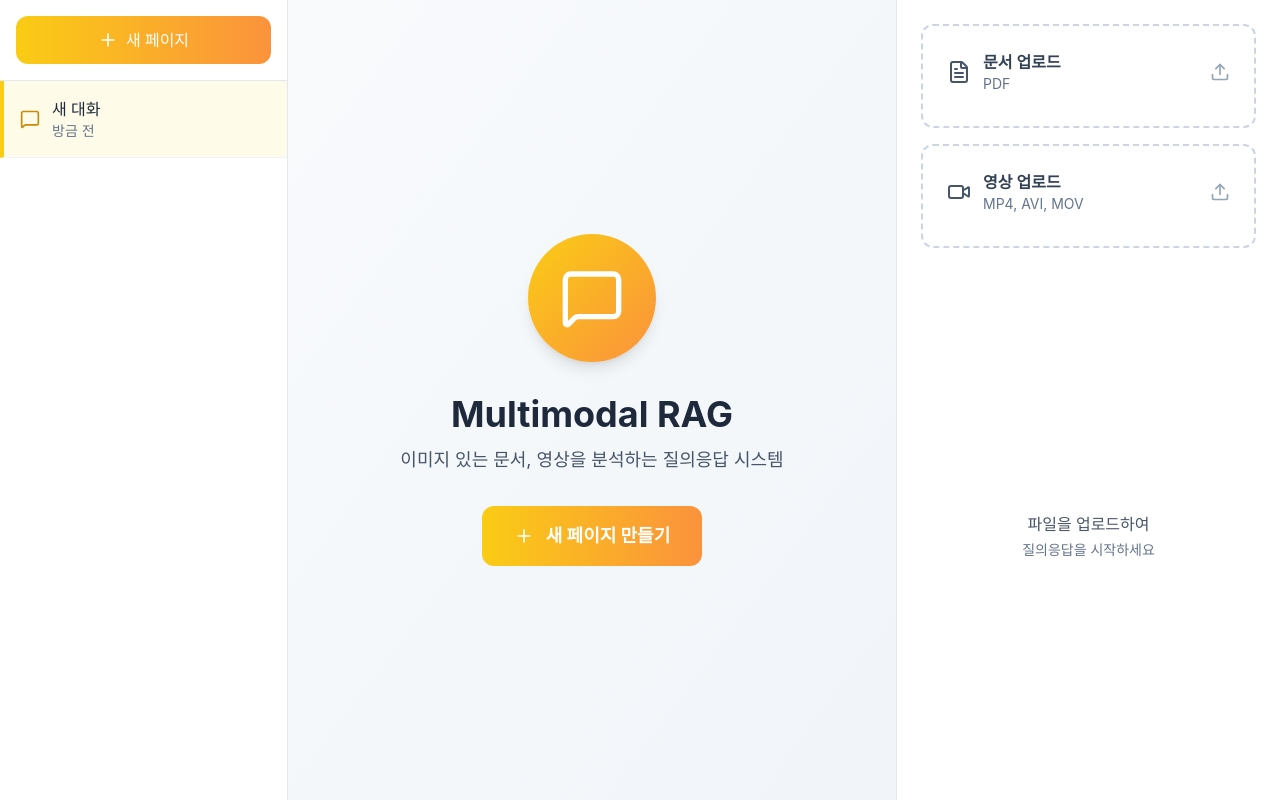
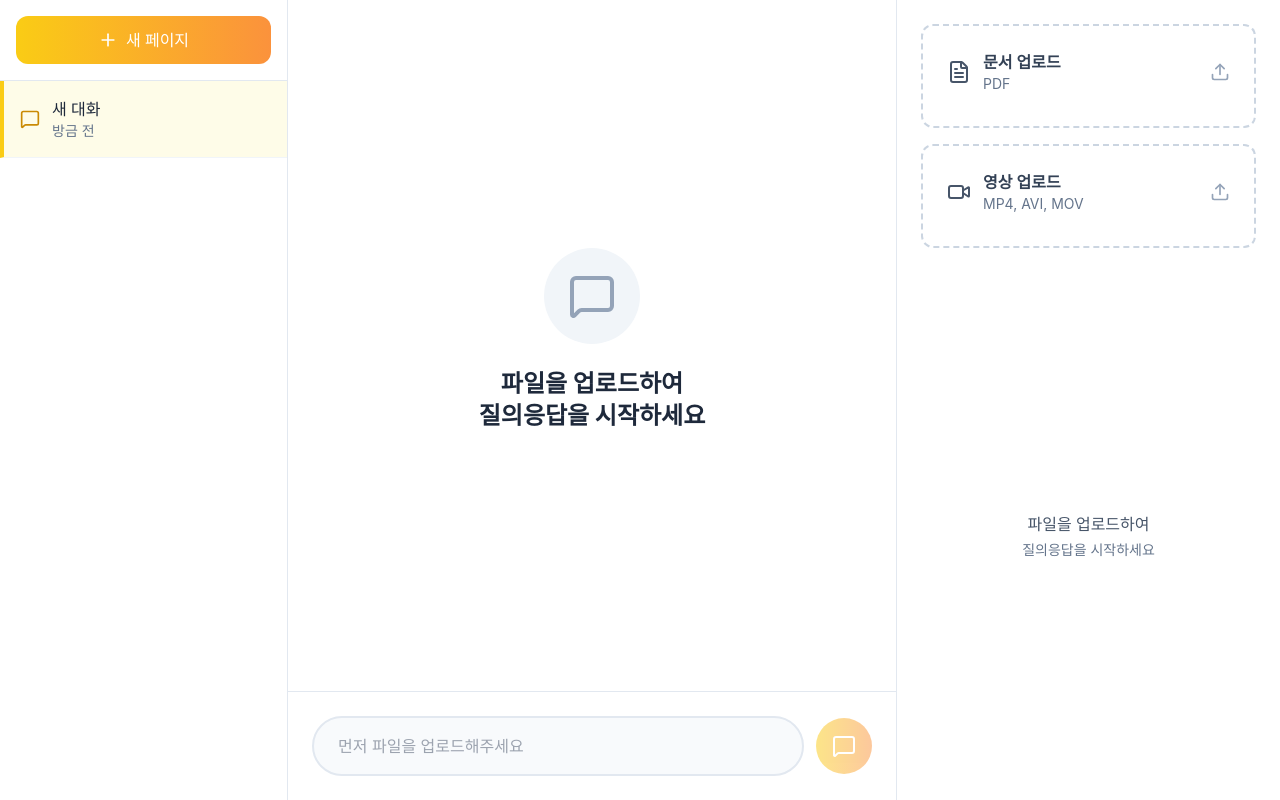
Before and after one commit to SungJuyeon/multimodal_RAG_System, a React (Create React App) app in the folder frontend/: page / in a window 1280 px wide. Both pictures are taken after a click on the button "새 페이지 만들기". Built offline with nearby package versions, Linux system fonts and the light colour scheme.

Commit message:
feat: RAG 시스템이 만들어지면 질의응답하는 화면으로 변경됨

```diff
--- a/frontend/src/components/ChatArea.js
+++ b/frontend/src/components/ChatArea.js
@@ -1,18 +1,54 @@
-import React, { useState } from 'react';
-import { MessageSquare, Plus } from 'lucide-react';
+import React, { useState } from "react";
+import { MessageSquare, Plus, Loader2 } from "lucide-react";
+import Message from "./Message";
 
-function ChatArea({ onNewConv }) {
-return (
-      <div className="flex-1 flex items-center justify-center bg-gradient-to-br from-slate-50 to-slate-100">
+function ChatArea({ conversation, onNewConv, onSendMessage }) {
+  const [inputValue, setInputValue] = useState("");
+  const [isQuerying, setIsQuerying] = useState(false);
+  const [messages, setMessages] = useState([]);
+
+  const handleSend = () => {
+    if (!inputValue.trim() || !conversation) return;
+
+    const userMsg = {
+      id: Date.now(),
+      type: "user",
+      content: inputValue,
+      timestamp: new Date().toLocaleTimeString(),
+    };
+
+    setMessages((prev) => [...prev, userMsg]);
+    setInputValue("");
+    setIsQuerying(true);
+
+    // mock AI 답변
+    setTimeout(() => {
+      const aiMsg = {
+        id: Date.now() + 1,
+        type: "ai",
+        content: "이건 mock AI 답변입니다.",
+        timestamp: new Date().toLocaleTimeString(),
+        videoSources: [
+          { time: "00:01:23", text: "참고 영상 구간" },
+        ],
+      };
+      setMessages((prev) => [...prev, aiMsg]);
+      setIsQuerying(false);
+    }, 1000);
+  };
+
+  if (!conversation) {
+    return (
+      <div className="flex-1 flex items-center justify-center bg-white">
         <div className="text-center max-w-md px-8">
-          <div className="w-32 h-32 bg-gradient-to-br from-yellow-400 to-orange-400 rounded-full mx-auto mb-8 flex items-center justify-center shadow-lg">
-            <MessageSquare className="w-16 h-16 text-white" />
+          <div className="w-40 h-40 bg-gradient-to-br from-yellow-100 to-orange-100 rounded-full mx-auto mb-8 flex items-center justify-center">
+            <MessageSquare className="w-20 h-20 text-orange-400" strokeWidth={2} />
           </div>
-          <h1 className="text-4xl font-bold text-slate-800 mb-3">
+          <h1 className="text-4xl font-bold text-slate-900 mb-4">
             Multimodal RAG
           </h1>
-          <p className="text-slate-600 mb-8 text-lg">
-            이미지 있는 문서, 영상을 분석하는 질의응답 시스템
+          <p className="text-slate-600 mb-2 text-lg">
+            문서, 영상을 먼저 업로드하고 무엇이든 물어보세요
           </p>
           <button
             onClick={onNewConv}
@@ -24,6 +60,67 @@ return (
         </div>
       </div>
     );
+  }
+
+  return (
+    <div className="flex-1 flex flex-col bg-white">
+      {/* 메시지 영역 */}
+      <div className="flex-1 overflow-y-auto p-6 space-y-4">
+        {messages.length === 0 && (
+          <div className="h-full flex items-center justify-center">
+            <div className="text-center max-w-md">
+              <div className="w-24 h-24 bg-slate-100 rounded-full mx-auto mb-6 flex items-center justify-center">
+                <MessageSquare className="w-12 h-12 text-slate-400" />
+              </div>
+              <h3 className="text-2xl font-bold text-slate-800 mb-3">
+                파일을 업로드하여<br />
+                질의응답을 시작하세요
+              </h3>
+            </div>
+          </div>
+        )}
+
+        {messages.map((msg) => (
+          <Message key={msg.id} message={msg} />
+        ))}
+
+        {isQuerying && (
+          <div className="flex justify-start">
+            <div className="bg-slate-100 rounded-2xl px-5 py-3">
+              <div className="flex items-center gap-2 text-slate-600">
+                <Loader2 className="w-4 h-4 animate-spin" />
+                <span className="text-sm">답변 생성 중...</span>
+              </div>
+            </div>
+          </div>
+        )}
+      </div>
+
+      {/* 입력 영역 */}
+      <div className="border-t border-slate-200 bg-white p-6">
+        <div className="flex gap-3 items-center max-w-4xl mx-auto">
+          <input
+            type="text"
+            value={inputValue}
+            onChange={(e) => setInputValue(e.target.value)}
+            onKeyPress={(e) => e.key === "Enter" && handleSend()}
+            placeholder={
+              conversation.files.length === 0 ? "먼저 파일을 업로드해주세요" : ""
+            }
+            disabled={conversation.files.length === 0}
+            className="flex-1 px-6 py-4 border-2 border-slate-200 rounded-full focus:outline-none focus:border-orange-400 disabled:bg-slate-50 disabled:text-slate-400 transition-all text-slate-700"
+          />
+          <button
+            onClick={handleSend}
+            disabled={!inputValue.trim() || conversation.files.length === 0 || isQuerying}
+            className="w-14 h-14 bg-gradient-to-r from-yellow-400 to-orange-400 text-white rounded-full hover:shadow-lg hover:scale-105 disabled:opacity-50 disabled:cursor-not-allowed disabled:hover:scale-100 transition-all flex items-center justify-center flex-shrink-0"
+          >
+            <MessageSquare className="w-6 h-6" />
+          </button>
+        </div>
+      </div>
+    </div>
+  );
 }
 
 export default ChatArea;
```
